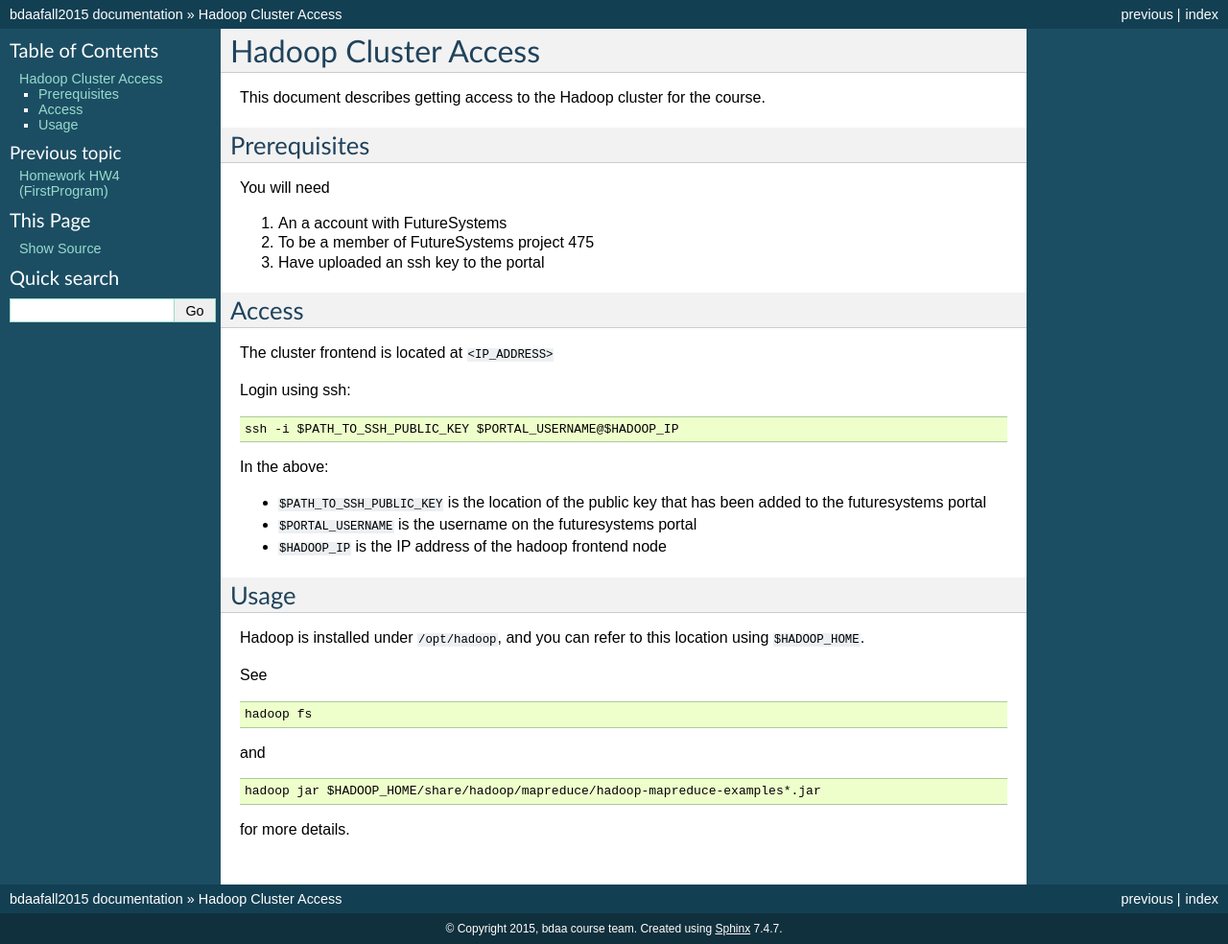
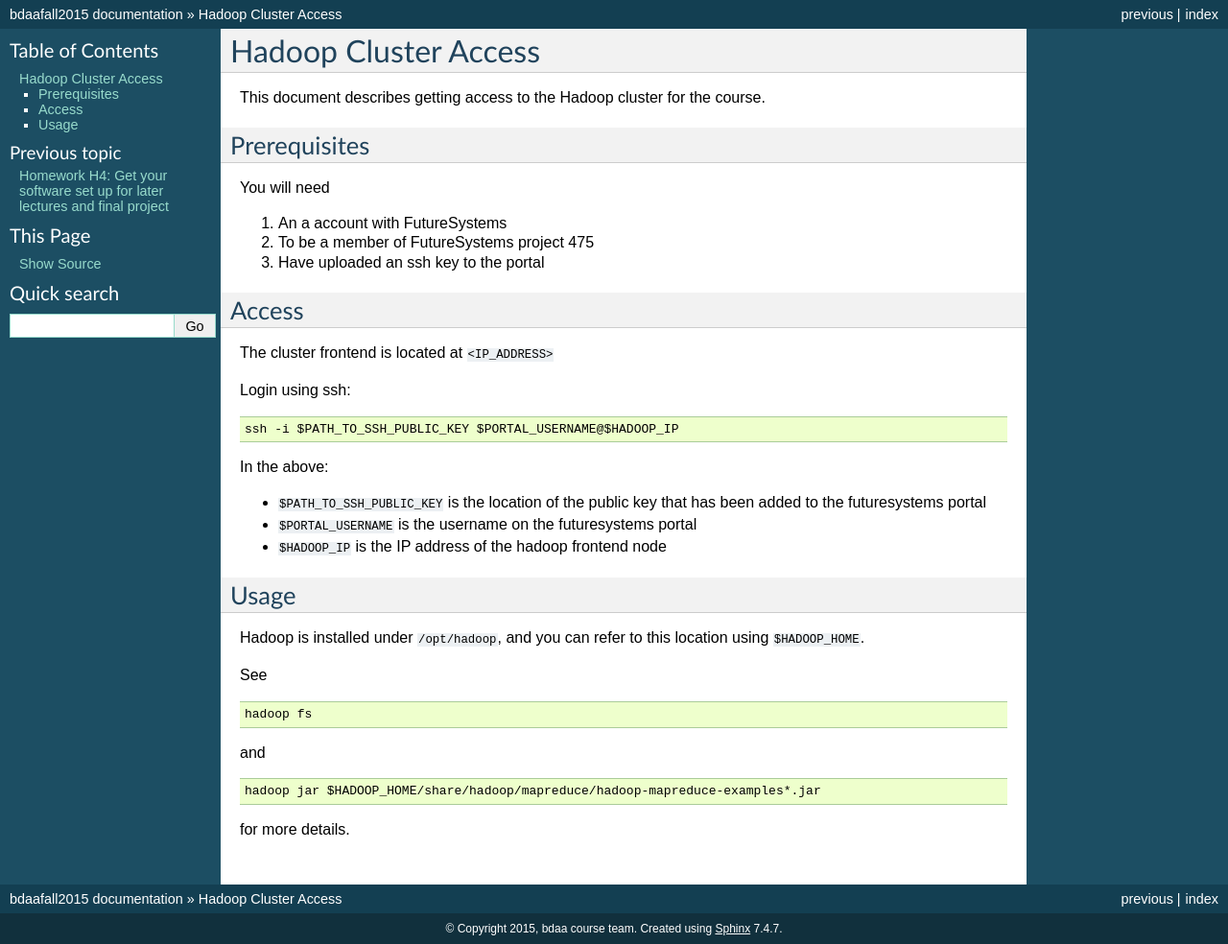
Before and after one commit to cglmoocs/bdaafall2015, a Sphinx documentation site: the page built from docs/source/HadoopClusterAccess.rst, in a window 1280 px wide. Shown: the whole page at 96% size. Built offline with Sphinx 7.4.7, drawn with Linux system fonts in a browser that asks for light colours.

Commit message:
comments from sidd

```diff
--- a/docs/source/hw4.rst
+++ b/docs/source/hw4.rst
@@ -1,6 +1,8 @@
+Homework H4: Get your software set up for later lectures and final project
+===============================================================================
 
-Homework HW4 (FirstProgram)
-===============================================================================
+.. Homework HW4 (FirstProgram)
+.. ===============================================================================
 
 In this homework, you are expected to run Python or Java programs on
 FutureSystems or on your local machine. A few examples for beginners will help
--- a/docs/source/index.rst
+++ b/docs/source/index.rst
@@ -3,8 +3,9 @@
    You can adapt this file completely to your liking, but it should at least
    contain the root `toctree` directive.
 
-Homework H4: Get your software set up for later lectures and final project
+Assignment #5: Homework H4 and Discussion D5
 ===============================================================================
+.. Homework H4: Get your software set up for later lectures and final project
 
 First some background: You will need modest software for some of lectures and
 homeworks. This can be most easily done in Python but Java is also possible; no
@@ -41,7 +42,8 @@
 - Submit your Java and Python program results to IU Canvas
 
 Discussion D5
--------------------------------------------------------------------------------
+===============================================================================
+.. -------------------------------------------------------------------------------
 
 Use Slack and post at least one discussion post to discuss final project you
 want to do and look for team members if that's what you want.
```
